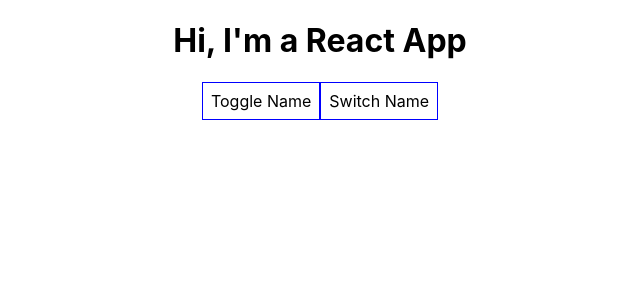
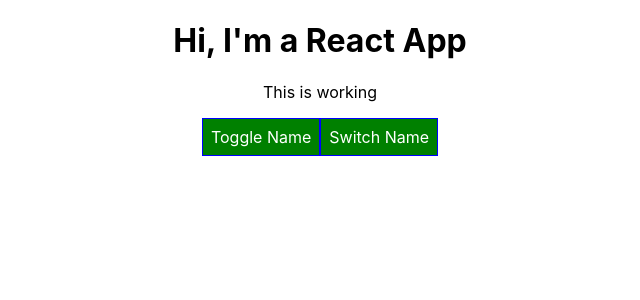
Before and after one commit to brlala/react_playground, a React (Create React App) app: page / in a window 1280 px wide. Shown: the top 300 px of the page, without its empty margins (320-960 px from the left). Built offline with nearby package versions, Linux system fonts and the light colour scheme.

Commit message:
dynamically change style/class

```diff
--- a/src/App.css
+++ b/src/App.css
@@ -1,3 +1,11 @@
 .App {
   text-align: center;
 }
+
+.red {
+  color: red;
+}
+
+.bold {
+  font-weight: bold;
+}
--- a/src/App.js
+++ b/src/App.js
@@ -10,7 +10,8 @@
   ]);
   const [showPerson, setShowPerson] = useState(false);
   const style = {
-    backgroundColor: "white",
+    backgroundColor: "green",
+    color: "white",
     font: "inherit",
     border: "1px solid blue",
     padding: "8px",
@@ -63,11 +64,19 @@
         {/* <Person name={persons[2].name} change={nameChangeHandler}>My gender: Girl</Person> */}
       </div>
     );
+    style.backgroundColor = "red";
   }
-
+  const classes = [];
+  if (persons.length <= 2) {
+    classes.push("red");
+  }
+  if (persons.length <= 1) {
+    classes.push("bold");
+  }
   return (
     <div className="App">
       <h1>Hi, I'm a React App</h1>
+      <p className={classes.join(" ")}>This is working</p>
       <button type="button" style={style} onClick={togglePersonsHandler}>
         Toggle Name
       </button>
--- a/src/reportWebVitals.js
+++ b/src/reportWebVitals.js
@@ -1,8 +1,6 @@
 const reportWebVitals = (onPerfEntry) => {
   if (onPerfEntry && onPerfEntry instanceof Function) {
-    import('web-vitals').then(({
-      getCLS, getFID, getFCP, getLCP, getTTFB,
-    }) => {
+    import("web-vitals").then(({ getCLS, getFID, getFCP, getLCP, getTTFB }) => {
       getCLS(onPerfEntry);
       getFID(onPerfEntry);
       getFCP(onPerfEntry);
```
Also changed, not shown: src/index.js (+6 -6 lines).
